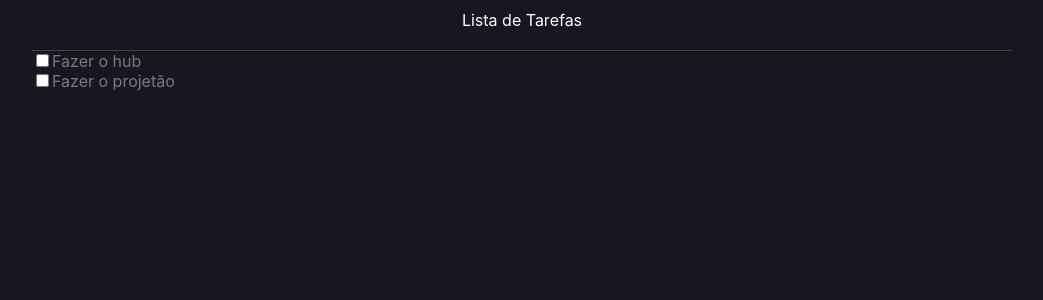
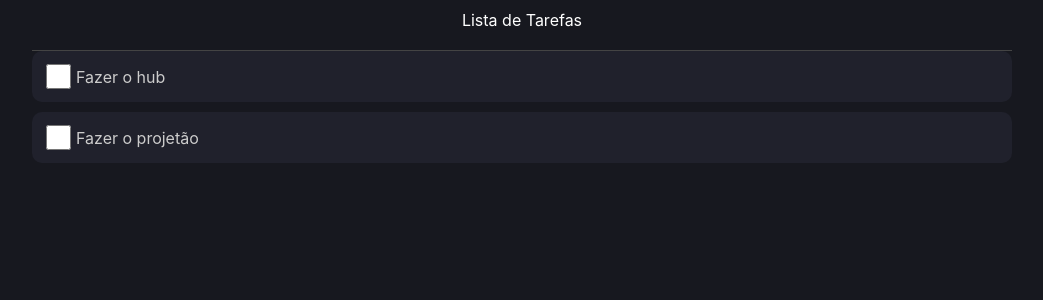
Before and after one commit to sergiomendes23/apresentation-toDo, a React (Create React App) app: page / in a window 1280 px wide. Shown: the top 300 px of the page, without its empty margins (118-1161 px from the left). Built offline with nearby package versions, Linux system fonts and the light colour scheme.

Commit message:
Done component applicated

```diff
--- a/src/components/List/index.tsx
+++ b/src/components/List/index.tsx
@@ -1,14 +1,22 @@
 import * as s from "./style";
-import { item } from "../../types/item"
+import { item } from "../../types/item";
+import { useState } from "react";
 
 type Props = {
     item: item
 }
 
 export const List = ({item}: Props) => {
+
+    const [isChecked, setIsChecked] = useState(item.done);
+
     return (
-        <s.Container>
-            <input type="checkbox" />
+        <s.Container done={isChecked}>
+            <input
+                type="checkbox"
+                checked={isChecked}
+                onChange = {e => setIsChecked(e.target.checked)}
+            />
             <label>{item.name}</label>
         </s.Container>
     )
--- a/src/components/List/style.ts
+++ b/src/components/List/style.ts
@@ -1,5 +1,26 @@
 import styled from 'styled-components';
 
-export const Container = styled.div`
 
-`;
+type ContainerProps = {
+    done: boolean,
+}
+
+export const Container = styled.div(({ done }: ContainerProps) => (
+    `
+    display: flex;
+    background-color: #20212C;
+    padding: 10px;
+    border-radius: 10px;
+    margin-bottom: 10px;
+    align-items: center;
+    input{
+        width: 25px;
+        height: 25px;
+        margin-right: 5px;
+    }
+    label{
+        color: #ccc;
+        text-decoration: ${done ? 'line-through' : 'initial'};
+    }
+`
+));
```
